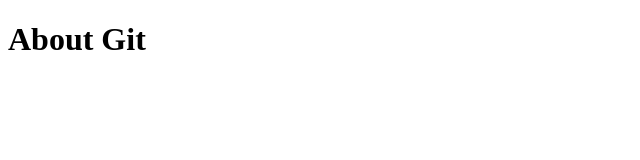
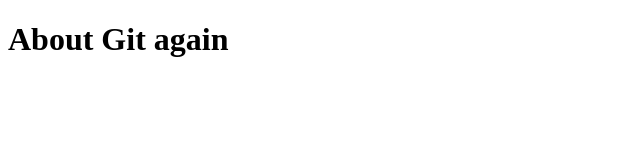
Before and after one commit to arabela10/Practice-10-, a plain HTML site: page about.html in a window 1280 px wide. Shown: the whole page, without its empty margins (0-640 px from the left). Drawn offline with Linux system fonts and the light colour scheme.

Commit message:
Fisierul about.html

```diff
--- a/about.html
+++ b/about.html
@@ -2,6 +2,6 @@
 <html>
     <title>About Git</title>
     <body>
-        <h1>About Git</h1>
+        <h1>About Git again</h1>
     </body>
 </html>
```
